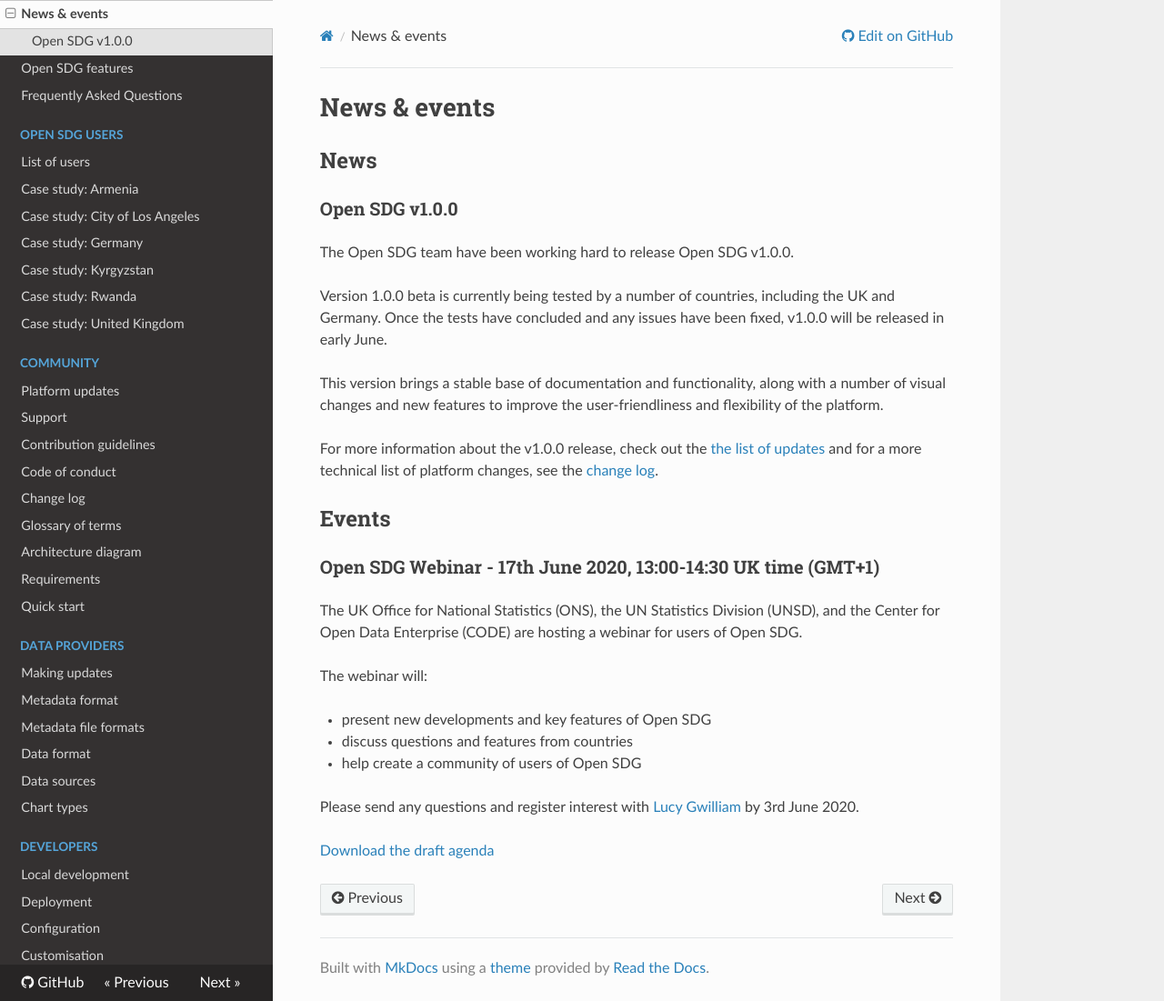
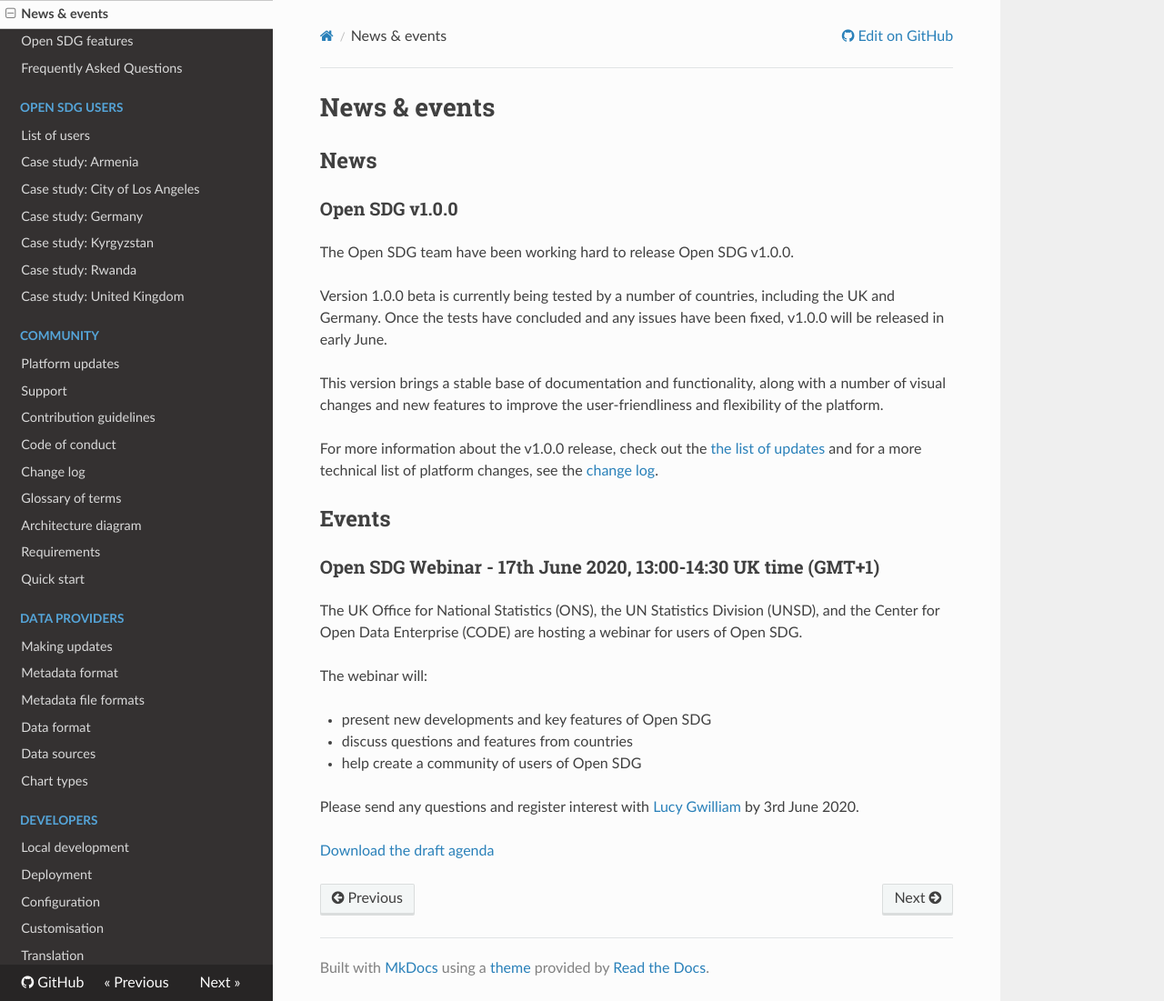
Before and after one commit to open-sdg/open-sdg, an MkDocs documentation site: the page built from docs/news-and-events.md, in a window 1280 px wide and 1101 px high. Shown: the whole window at 91% size. Built offline with MkDocs 1.6.1, drawn with Linux system fonts in a browser that asks for light colours; nearby versions of some CDN libraries; old or Windows-style settings are respelled for this version of MkDocs.

Commit message:
limit toc depth to 2

```diff
--- a/mkdocs.yml
+++ b/mkdocs.yml
@@ -7,6 +7,7 @@
 markdown_extensions:
     - toc:
         permalink: True
+        toc_depth: 2
 
 extra_css:
     - css/architecture.css
```
